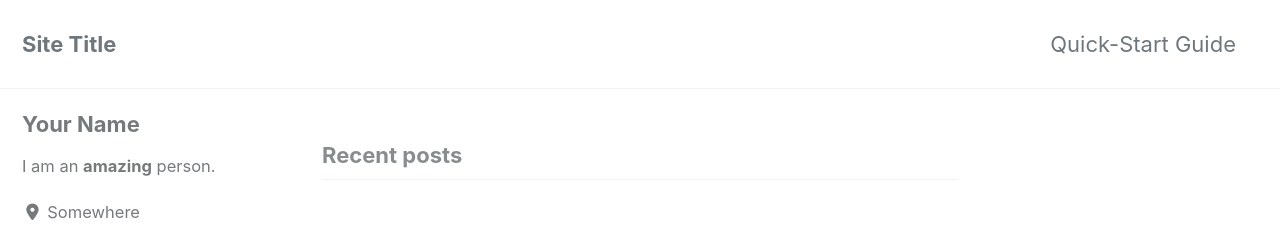
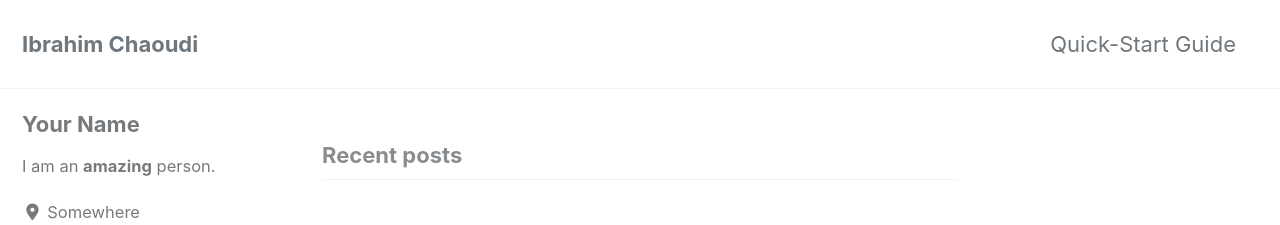
Before and after one commit to Ch-Ibrahim/Ch-Ibrahim.github.io, a Jekyll site: the page built from index.html, in a window 1280 px wide and 900 px high. Shown: the top 225 px of the window. Built offline with Jekyll 4.4.1, drawn with Linux system fonts in a browser that asks for light colours; cached includes are drawn as plain includes; nearby versions of some CDN libraries; the list of posts is cut into pages by our own code.

Commit message:
Update _config.yml

```diff
--- a/_config.yml
+++ b/_config.yml
@@ -16,7 +16,7 @@ minimal_mistakes_skin    : "default" # "air", "aqua", "contrast", "dark", "dirt"
 
 # Site Settings
 locale                   : "en-US"
-title                    : "Site Title"
+title                    : "Ibrahim Chaoudi"
 title_separator          : "-"
 subtitle                 : # site tagline that appears below site title in masthead
 name                     : "Your Name"
```
